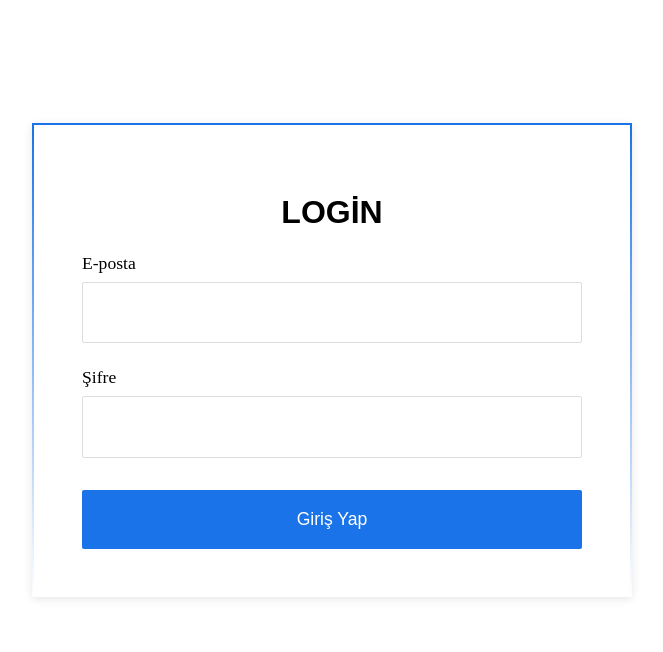
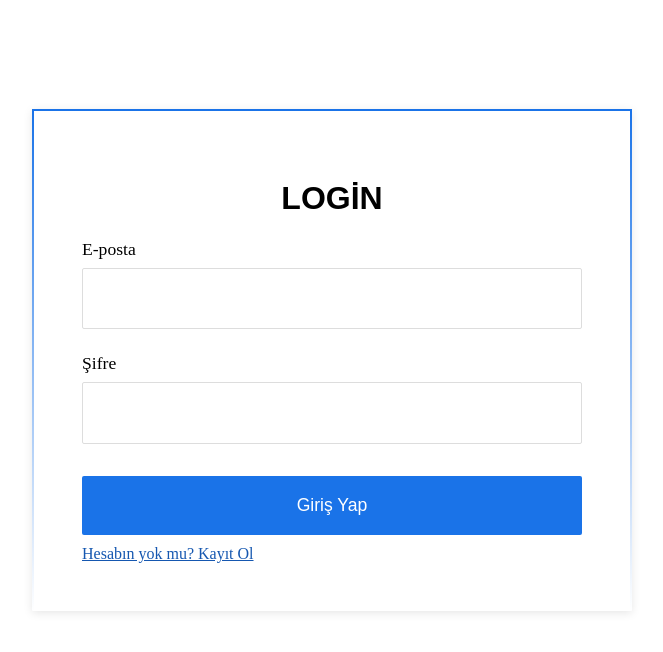
Before and after one commit to SudeCabuk/appointmentsystem, a Next.js app: page /login in a window 1280 px wide. Shown: the top 652 px of the page, without its empty margins (308-971 px from the left). Built offline with nearby package versions, Linux system fonts and the light colour scheme; no server answers; a web font is replaced by a local one.

Commit message:
login register link added

```diff
--- a/src/Auth/Login.js
+++ b/src/Auth/Login.js
@@ -7,6 +7,7 @@ import axios from "axios";
 import { useRouter } from "next/navigation";
 import AuthServices from "@/Services/AuthServices";
 import Cookies from "js-cookie";
+import Link from "next/link";
 
 export default function Login() {
   const router = useRouter();
@@ -61,6 +62,9 @@ export default function Login() {
         <Button type="submit" className={styles.loginButton}>
           Giriş Yap
         </Button>
+        <div className={styles.loginRegisterRouteTextContainer}>
+          <Link className={styles.loginRegisterRouteText} href="/register" >Hesabın yok mu? Kayıt Ol</Link>
+        </div>
         </form>
       </div>
     </div>
--- a/src/Auth/Login.module.css
+++ b/src/Auth/Login.module.css
@@ -82,3 +82,12 @@
         font-size: 1rem !important;
     }
 }
+
+.loginRegisterRouteText {
+    color: #1557b0;
+    text-decoration: underline;
+    cursor: pointer;
+}
+.loginRegisterRouteTextContainer{
+    margin-top: 10px;
+}
--- a/src/Auth/Register.js
+++ b/src/Auth/Register.js
@@ -8,6 +8,7 @@ import { useRouter } from "next/navigation";
 import AuthServices from "@/Services/AuthServices";
 import BranchServices from "@/Services/BranchServices";
 import CityServices from "@/Services/CityServices";
+import Link from "next/link";
 
 export default function Register() {
   let authService = new AuthServices;
@@ -144,6 +145,9 @@ export default function Register() {
           <Button type="submit" className={styles.loginButton}>
             Kayıt Ol
           </Button>
+          <div className={styles.loginRegisterRouteTextContainer}>
+            <Link className={styles.loginRegisterRouteText} href="/login" >Hesabın var mı? Giriş Yap</Link>
+          </div>
         </form>
       </div>
     </div>
--- a/src/Auth/Register.module.css
+++ b/src/Auth/Register.module.css
@@ -106,3 +106,12 @@
 .loginButton:hover {
     background-color: #1557b0 !important;
 }
+
+.loginRegisterRouteText {
+    color: #1557b0;
+    text-decoration: underline;
+    cursor: pointer;
+}
+.loginRegisterRouteTextContainer{
+    margin-top: 10px;
+}
```
